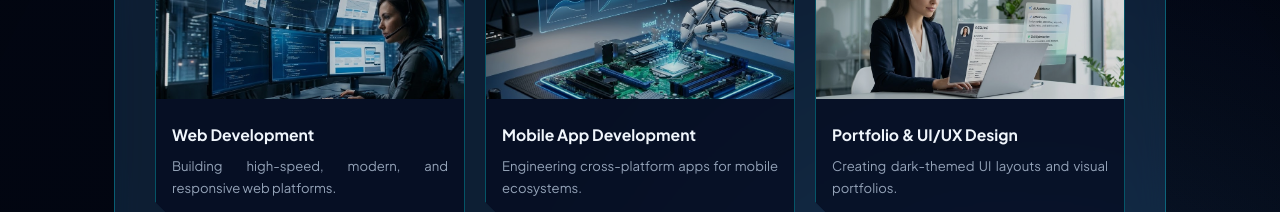
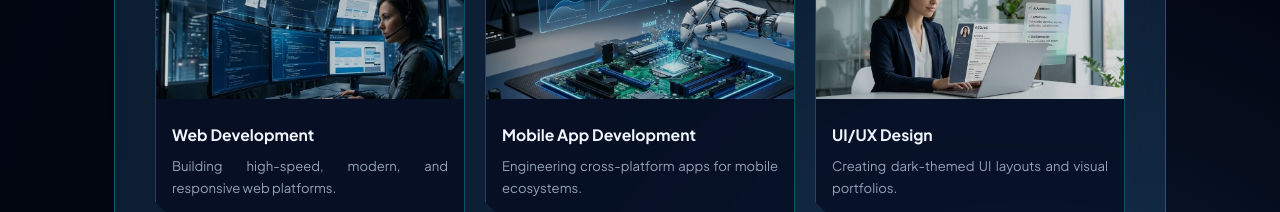
Before and after one commit to Tech-Deployer/Resume-Raveel, a plain HTML site: page index.html in a window 1280 px wide. Shown: the part 860-1072 px from the top of the page. Drawn offline with Linux system fonts and the light colour scheme; files whose address does not match are found by name.

Commit message:
Add files via upload

```diff
--- a/index.html
+++ b/index.html
@@ -637,7 +637,7 @@
         <div class="skill-feature-card">
           <img src="/images/Resume Building Service.jpg" alt="Portfolio Design" onerror="this.style.display='none';">
           <div class="skill-feature-content">
-            <h4>Portfolio & UI/UX Design</h4>
+            <h4>UI/UX Design</h4>
             <p>Creating dark-themed UI layouts and visual portfolios.</p>
           </div>
         </div>
```
